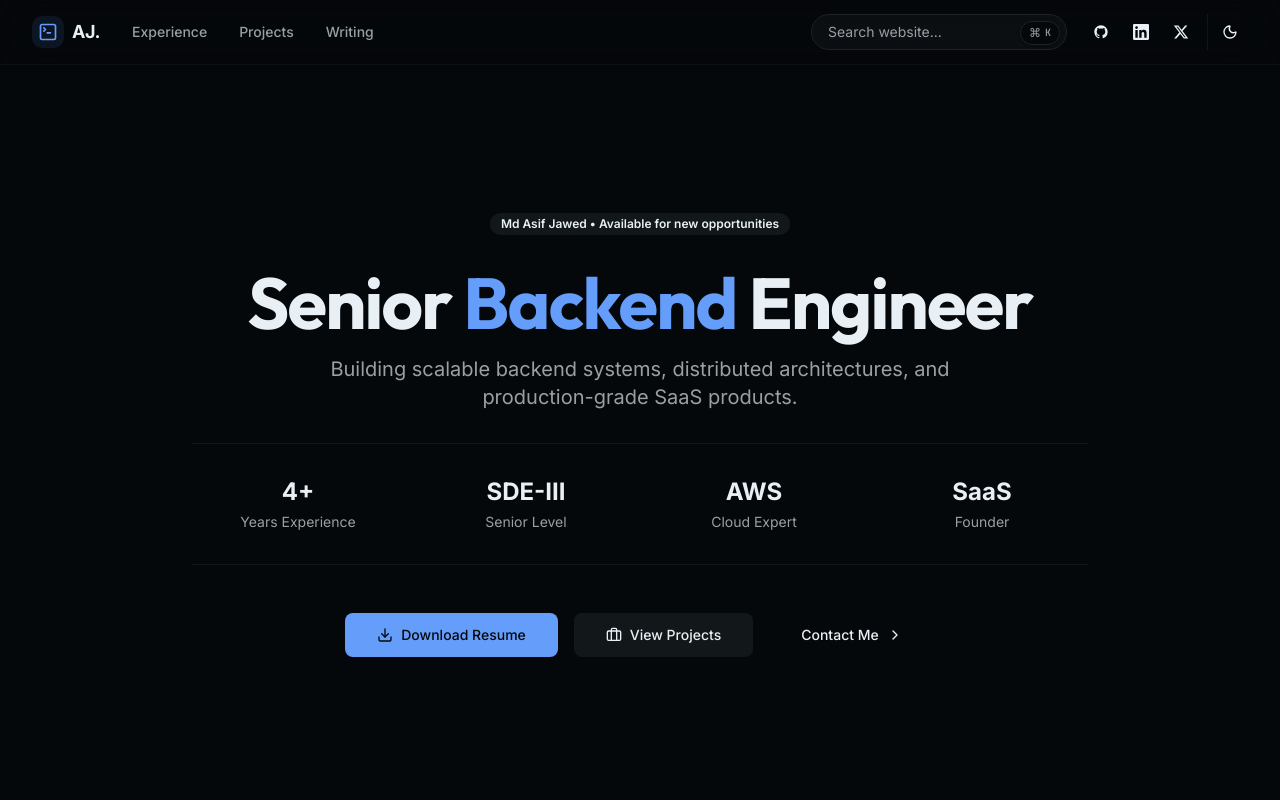
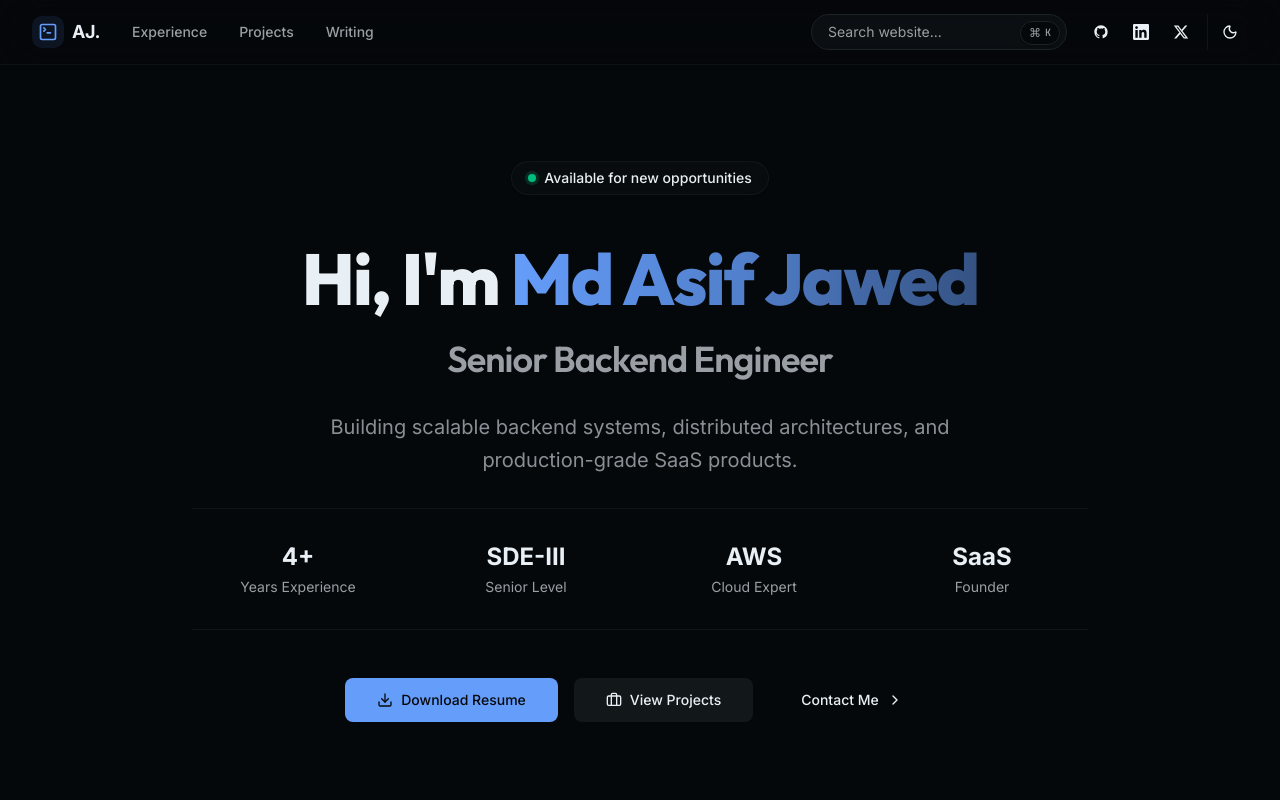
Before and after one commit to mdasifj625/portfolio, a Next.js app: page / in a window 1280 px wide. Shown: the top 800 px of the page. Built offline with nearby package versions, Linux system fonts and the light colour scheme.

Commit message:
feat: redesign hero section to prominently display name and pulsing availability badge

```diff
--- a/src/app/page.tsx
+++ b/src/app/page.tsx
@@ -15,18 +15,25 @@ export default function Home() {
         <div className="max-w-4xl w-full text-center space-y-8 animate-in fade-in slide-in-from-bottom-8 duration-1000">
 
           {/* Subtitle / Eyebrow */}
-          <div className="inline-flex items-center rounded-full border px-2.5 py-0.5 text-xs font-semibold transition-colors focus:outline-none focus:ring-2 focus:ring-ring focus:ring-offset-2 border-transparent bg-secondary text-secondary-foreground">
+          <div
+            className="inline-flex items-center gap-2 rounded-full border border-border/50 bg-secondary/30 px-4 py-1.5 text-sm font-medium text-secondary-foreground shadow-sm backdrop-blur-md animate-in fade-in zoom-in duration-700"
+          >
+            <span className="relative flex h-2 w-2">
+              <span className="animate-ping absolute inline-flex h-full w-full rounded-full bg-emerald-400 opacity-75"></span>
+              <span className="relative inline-flex rounded-full h-2 w-2 bg-emerald-500"></span>
+            </span>
             {personal.availability}
           </div>
 
           {/* Headings */}
-          <div className="space-y-4">
-            <h1 className="text-4xl sm:text-6xl lg:text-7xl font-bold tracking-tight text-foreground">
-              {personal.role.split("Backend")[0]}
-              <span className="text-primary">Backend</span>
-              {personal.role.split("Backend")[1]}
+          <div className="space-y-6 pt-4">
+            <h1 className="text-5xl sm:text-6xl lg:text-7xl font-extrabold tracking-tight text-foreground">
+              Hi, I&apos;m <span className="text-transparent bg-clip-text bg-gradient-to-r from-primary via-primary/80 to-primary/50">{personal.name}</span>
             </h1>
-            <p className="mx-auto max-w-2xl text-lg sm:text-xl text-muted-foreground">
+            <h2 className="text-2xl sm:text-3xl lg:text-4xl font-semibold text-muted-foreground tracking-tight">
+              {personal.role}
+            </h2>
+            <p className="mx-auto max-w-2xl text-lg sm:text-xl text-muted-foreground/90 leading-relaxed pt-2">
               {personal.description}
             </p>
           </div>
--- a/src/data/portfolio.json
+++ b/src/data/portfolio.json
@@ -2,7 +2,7 @@
   "personal": {
     "name": "Md Asif Jawed",
     "role": "Senior Backend Engineer",
-    "availability": "Md Asif Jawed • Available for new opportunities",
+    "availability": "Available for new opportunities",
     "description": "Building scalable backend systems, distributed architectures, and production-grade SaaS products.",
     "stats": [
       { "value": "4+", "label": "Years Experience" },
```
